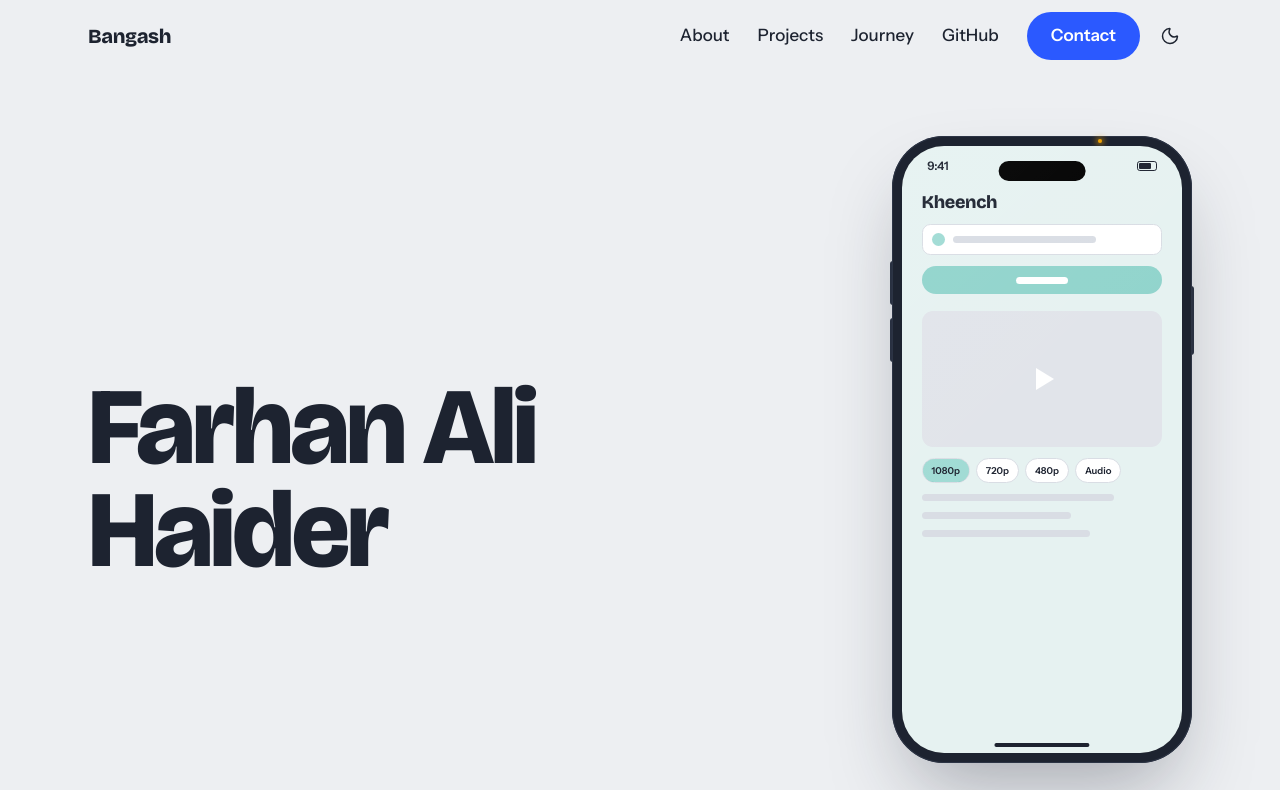
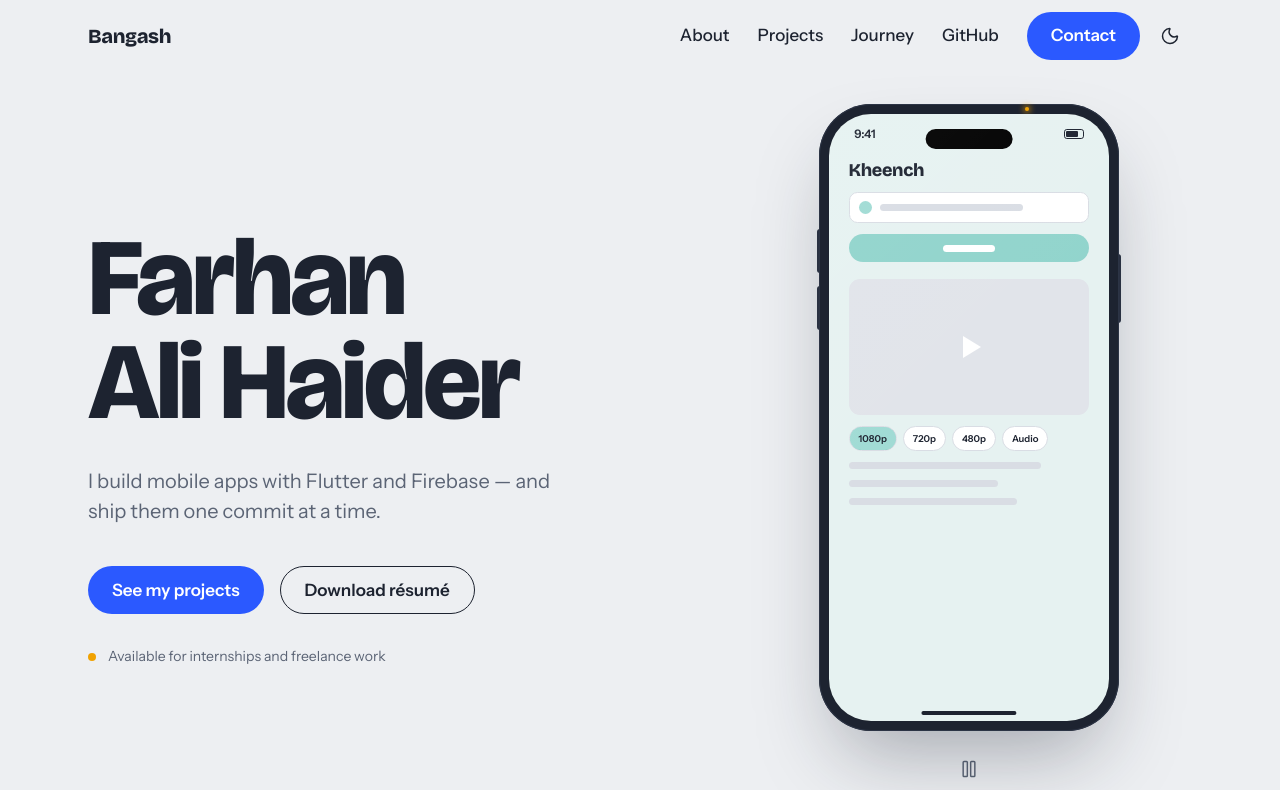
Before and after one commit to bangash40/portfolio, a React (Vite) app: page / in a window 1280 px wide. Shown: the top 790 px of the page. Built offline with nearby package versions, Linux system fonts and the light colour scheme.

Commit message:
feat: build hero section

```diff
--- a/src/App.tsx
+++ b/src/App.tsx
@@ -1,13 +1,8 @@
-import { Container } from './components/layout/Container';
 import { Footer } from './components/layout/Footer';
 import { Navbar } from './components/layout/Navbar';
 import { SkipLink } from './components/layout/SkipLink';
-import { ScreenReel } from './components/phone/ScreenReel';
-import { content } from './data/content';
+import { Hero } from './components/sections/Hero';
 import { useLenis } from './hooks/useLenis';
-import { reelItemsFromProjects } from './lib/reel';
-
-const heroReel = reelItemsFromProjects(content.projects);
 
 function App() {
   useLenis();
@@ -17,12 +12,7 @@ function App() {
       <SkipLink />
       <Navbar />
       <main id="main">
-        <section id="top" className="pt-[72px]">
-          <Container className="flex flex-col gap-12 py-16 lg:flex-row lg:items-center lg:justify-between">
-            <h1 className="text-hero">{content.person.fullName}</h1>
-            <ScreenReel items={heroReel} priority />
-          </Container>
-        </section>
+        <Hero />
         <section id="about" />
         <section id="projects" />
         <section id="journey" />
--- /dev/null
+++ b/src/components/sections/Hero.tsx
@@ -0,0 +1,53 @@
+import { content } from '../../data/content';
+import { handleAnchorClick } from '../../hooks/useLenis';
+import { reelItemsFromProjects } from '../../lib/reel';
+import { Container } from '../layout/Container';
+import { ScreenReel } from '../phone/ScreenReel';
+import { Button } from '../ui/Button';
+
+const { person, projects } = content;
+const heroReel = reelItemsFromProjects(projects);
+
+// "Farhan" / "Ali Haider": first name on its own line (DESIGN.md §8).
+const [firstName, ...otherNames] = person.fullName.split(' ');
+const nameLines = [firstName, otherNames.join(' ')];
+
+export function Hero() {
+  return (
+    <section
+      id="top"
+      aria-labelledby="hero-name"
+      className="pt-[calc(72px+48px)] pb-20 lg:flex lg:min-h-svh lg:items-center lg:pt-[calc(72px+32px)] lg:pb-16"
+    >
+      <Container className="flex flex-col gap-16 lg:grid lg:grid-cols-12 lg:items-center lg:gap-6">
+        <div className="lg:col-span-7">
+          <h1 id="hero-name" className="font-display text-hero font-extrabold text-graphite">
+            {nameLines.map((line) => (
+              <span key={line} className="block">
+                {line}
+              </span>
+            ))}
+          </h1>
+
+          <p className="mt-8 max-w-[36ch] text-lead text-slate">{person.heroSentence}</p>
+
+          <div className="mt-10 flex flex-wrap gap-4">
+            <Button href="#projects" onClick={(event) => handleAnchorClick(event, 'projects')}>
+              See my projects
+            </Button>
+            <Button variant="secondary" href={person.resumeUrl} download>
+              Download résumé
+            </Button>
+          </div>
+
+          <p className="mt-8 flex items-center gap-3 text-small text-slate">
+            <span aria-hidden="true" className="size-2 shrink-0 rounded-full bg-saffron" />
+            {person.availability}
+          </p>
+        </div>
+
+        <ScreenReel items={heroReel} priority className="lg:col-span-5 lg:justify-self-center" />
+      </Container>
+    </section>
+  );
+}
```
Also changed, not shown: 1 other file (tests, documents, lock files or other folders).
